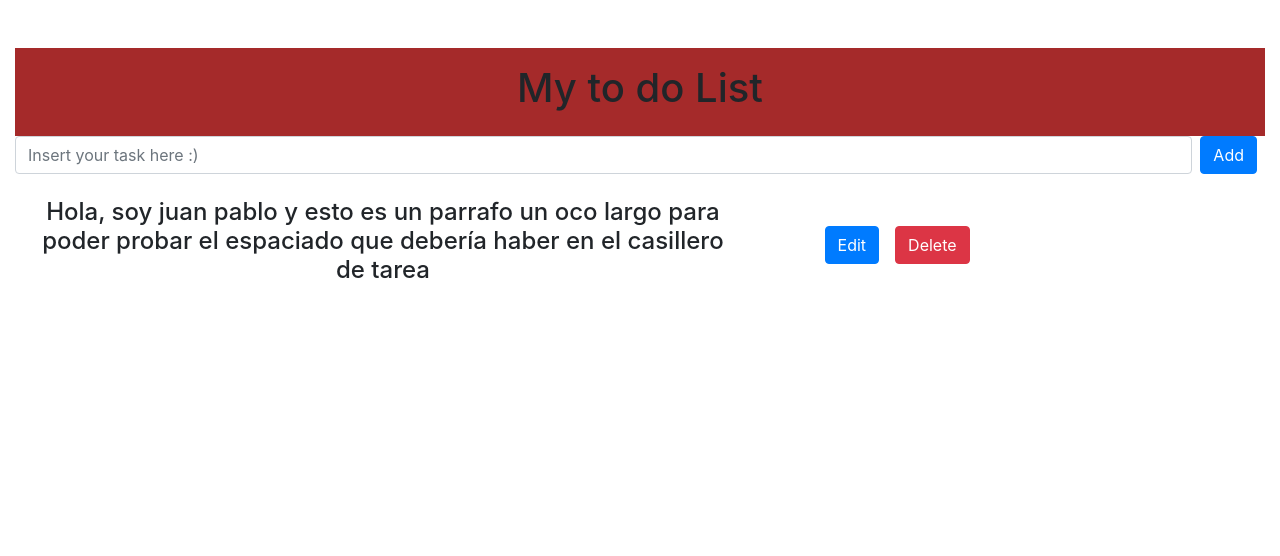
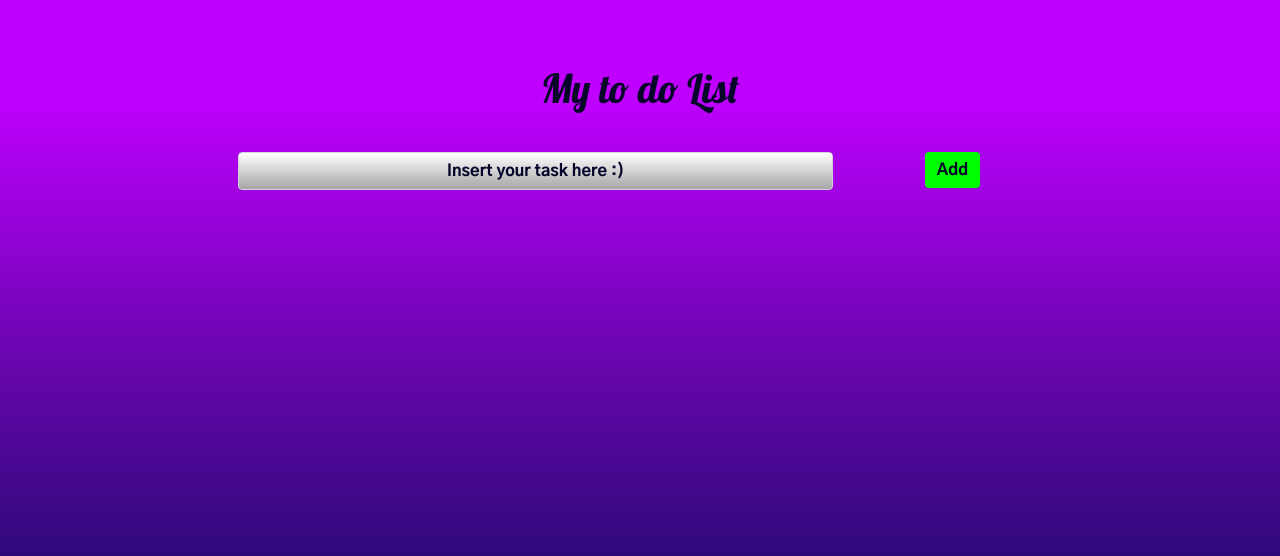
Before and after one commit to juanpabloceliz/todo-list, a React (Create React App) app: page / in a window 1280 px wide. Shown: the top 556 px of the page. Built offline with nearby package versions, Linux system fonts and the light colour scheme.

Commit message:
Final commit for this simple todo

```diff
--- a/public/index.html
+++ b/public/index.html
@@ -9,6 +9,7 @@
       name="description"
       content="Web site created using create-react-app"
     />
+    <link href="https://fonts.googleapis.com/css2?family=Gothic+A1:wght@400;800&family=Lobster&display=swap" rel="stylesheet">
     <link rel="apple-touch-icon" href="%PUBLIC_URL%/logo192.png" />
     <!--
       manifest.json provides metadata used when your web app is installed on a
--- a/src/App.css
+++ b/src/App.css
@@ -1,7 +1,50 @@
 .App {
   text-align: center;
+  height: 100vh;
+  background: rgb(46,9,121);
+  background: linear-gradient(0deg, rgba(46,9,121,1) 30%, rgba(99,6,169,1) 53%, rgba(192,0,255,1) 88%);
+}
+h1 {
+  font-family: 'Lobster', cursive;
+  color: rgb(5, 4, 41);
 }
 
-#title {
-  background-color: brown;
+p {
+  font-family: 'Gothic A1', sans-serif;
+  color: rgb(5, 4, 41);
 }
+
+.item, .item input, #input input, #input input::placeholder {
+  font-family: 'Gothic A1', sans-serif;
+  text-align: center;
+  font-weight: bold;
+  color: rgb(5, 4, 41);
+}
+
+.item, #input input {
+  background: rgb(167,165,167);
+  background: linear-gradient(0deg, rgba(167,165,167,1) 0%, rgba(255,255,255,1) 100%);
+}
+
+.btn-primary, .btn-danger {
+  font-family: 'Gothic A1', sans-serif;
+  font-weight: bold;
+  color: rgb(5, 4, 41);
+  border: none;
+}
+
+.btn-primary {
+  background-color: lime;
+}
+
+.btn-primary:hover, .btn-primary:focus {
+  background-color: rgb(2, 88, 2);
+}
+
+.btn-danger {
+  background-color: magenta;
+}
+
+.btn-danger:hover {
+  background-color: rgb(83, 1, 83);
+}
--- a/src/App.js
+++ b/src/App.js
@@ -1,12 +1,12 @@
 import React from "react"
 import TodoInput from "./components/TodoInput"
 import TodoList from "./components/TodoList"
+import "bootstrap/dist/css/bootstrap.css"
 import "./App.css"
-import "bootstrap/dist/css/bootstrap.css"
 
 function App() {
   return (
-    <div className="App container-fluid mt-5">
+    <div className="App container-fluid pt-5">
       <TodoInput />
       <TodoList />
     </div>
--- a/src/components/TodoInput.jsx
+++ b/src/components/TodoInput.jsx
@@ -8,10 +8,11 @@ function TodoInput() {
   let dispatch = useDispatch()
   return (
     <div className='container-fluid'>
-      <div id='title' className="row justify-content-center p-3">
+      <div id='title' className="row rounded-top justify-content-center py-3">
         <h1>My to do List</h1>
       </div>
-      <div id='input__box' className="row justify-content-center">
+      <div id='input' className="row rounded-bottom justify-content-center py-3">
+        <div className="col-6 p">
         <input
           onChange={(e) => setName(e.target.value)}
           value={name}
@@ -19,6 +20,8 @@ function TodoInput() {
           placeholder="Insert your task here :)"
           className="col form-control "
         />
+        </div>
+        <div className='col-2 p-0'>
         <button
           onClick={() => {
             dispatch(
@@ -33,6 +36,7 @@ function TodoInput() {
         >
           Add
         </button>
+        </div>
       </div>
     </div>
   )
--- a/src/components/TodoItem.jsx
+++ b/src/components/TodoItem.jsx
@@ -8,8 +8,8 @@ function TodoItem({ todo }) {
   let dispatch = useDispatch()
   return (
     <div>
-      <div className="row mx-2 align-items-center">
-        <div className="col-7">
+      <div className="row m-3 align-items-center justify-content-center rounded">
+        <div className="item col-5 rounded py-4 text-center text-justify">
           {editable ? (
             <input
               type="text"
@@ -18,7 +18,7 @@ function TodoItem({ todo }) {
               onChange={(e) => setName(e.target.value)}
             />
           ) : (
-            <h4>{todo.name}</h4>
+            <p>{todo.name}</p>
           )}
         </div>
         <div className="col-3">
--- a/src/components/TodoList.jsx
+++ b/src/components/TodoList.jsx
@@ -6,7 +6,7 @@ function TodoList() {
   let todos = useSelector((state) => state)
 
   return (
-    <div className="my-4">
+    <div className="p-2">
       {todos.map((todo) => {
         return <TodoItem key={todo.id} todo={todo} />
       })}
--- a/src/index.css
+++ b/src/index.css
@@ -5,6 +5,7 @@ body {
     sans-serif;
   -webkit-font-smoothing: antialiased;
   -moz-osx-font-smoothing: grayscale;
+
 }
 
 code {
--- a/src/redux/states.js
+++ b/src/redux/states.js
@@ -1,7 +1 @@
-export let todos = [
-  {
-    id: 1,
-    name:
-      "Hola, soy juan pablo y esto es un parrafo un oco largo para poder probar el espaciado que debería haber en el casillero de tarea",
-  },
-]
+export let todos = []
```
